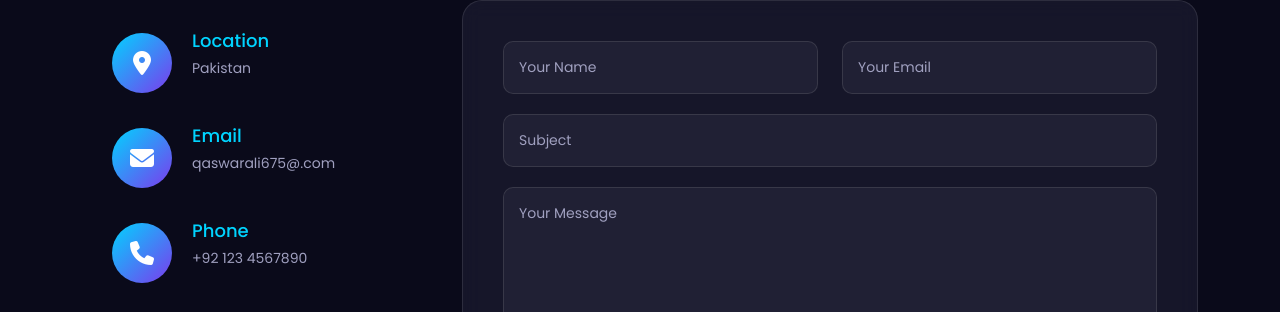
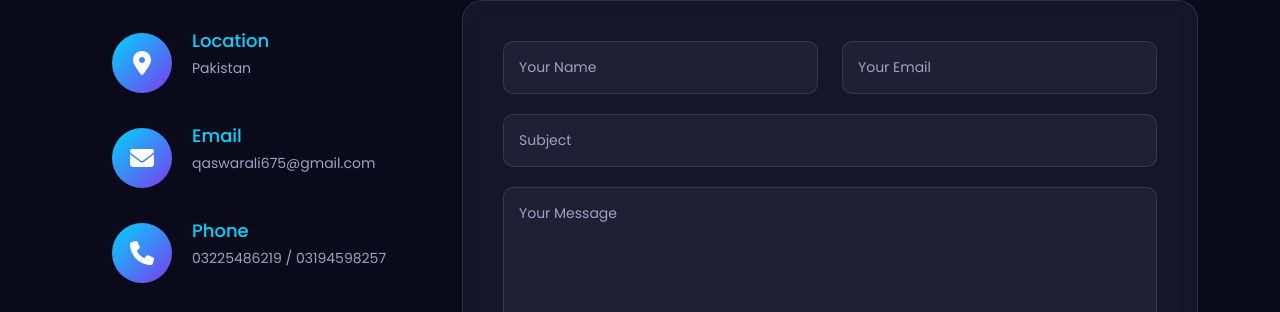
Before and after one commit to qaswarali675-prog/my-portfolio-website, a plain HTML site: page index.html in a window 1280 px wide. Shown: the part 7514-7826 px from the top of the page. Drawn offline with nearby package versions, Linux system fonts and the light colour scheme.

Commit message:
Update contact email and phone numbers

```diff
--- a/index.html
+++ b/index.html
@@ -728,7 +728,7 @@
                             </div>
                             <div class="contact-details">
                                 <h4>Email</h4>
-                                <p>qaswarali675@.com</p>
+                                <p>qaswarali675@gmail.com</p>
                             </div>
                         </div>
                         <div class="contact-item">
@@ -737,7 +737,7 @@
                             </div>
                             <div class="contact-details">
                                 <h4>Phone</h4>
-                                <p>+92 123 4567890</p>
+                                <p>03225486219 / 03194598257</p>
                             </div>
                         </div>
                         <div class="contact-social">
```
